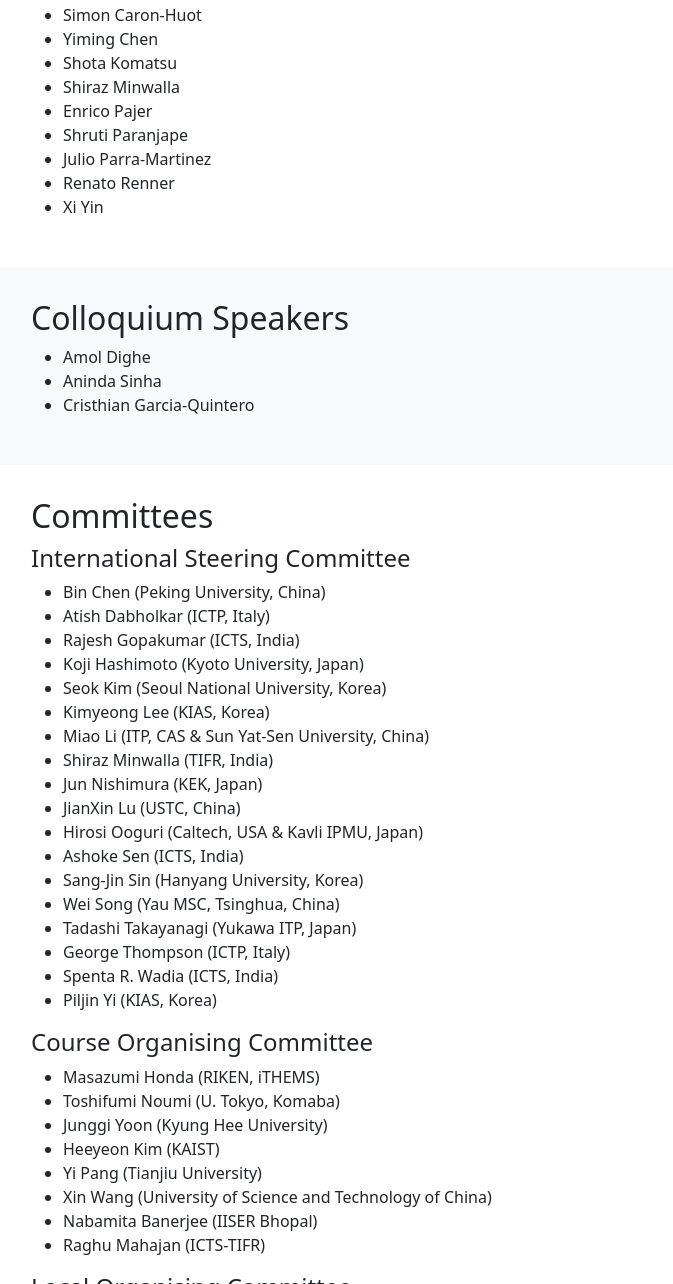
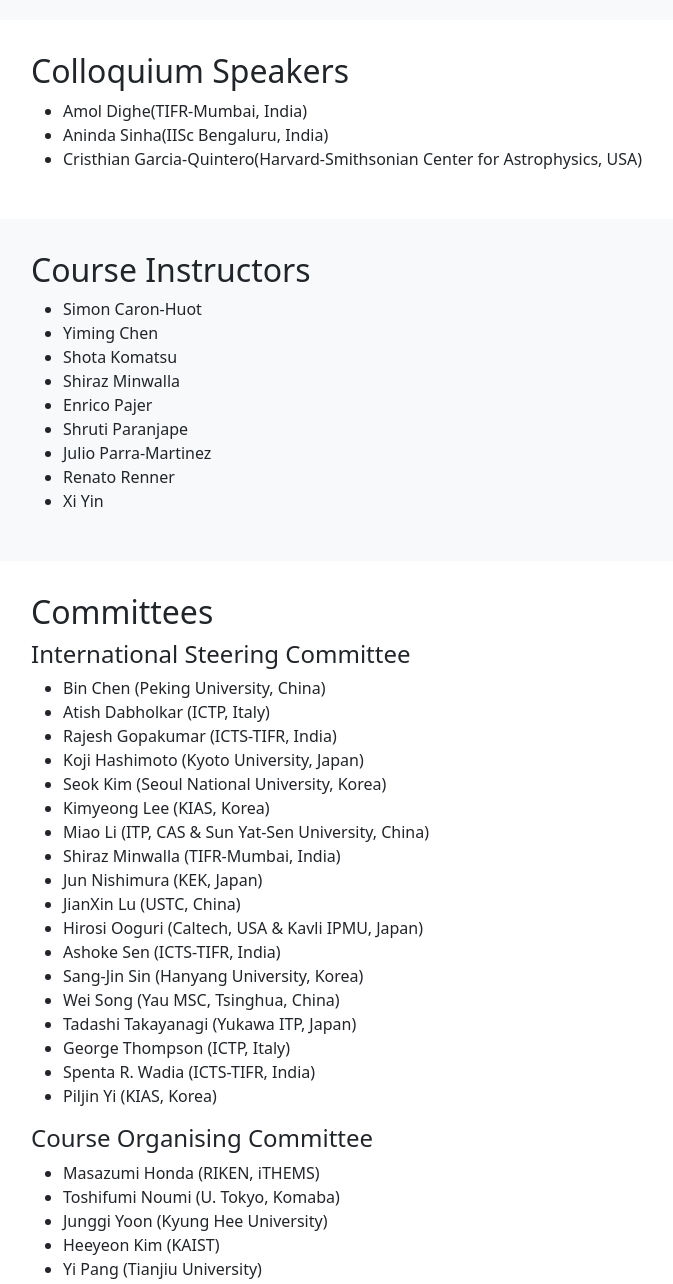
Before and after one commit to asianwinterschool20/asianwinterschool20.github.io, a plain HTML site: page index.html in a window 1280 px wide. Shown: the part 872-2156 px from the top of the page, without its empty margins (51-724 px from the left). Drawn offline with nearby package versions, Linux system fonts and the light colour scheme.

Commit message:
some corrections

```diff
--- a/index.html
+++ b/index.html
@@ -58,7 +58,7 @@
   <section id="about" class="section">
     <div class="container">
       <h2>About</h2>
-      <p>The Asian Winter School at IISER Bhopal will bring together researchers and students from across Asia for lectures and discussions on theoretical physics topics. The event aims to foster collaboration and exchange of ideas.</p>
+      <p>The Asian Winter School (AWS) on Strings, Particles, and Cosmology is a pan-Asian initiative by high-energy theorists from China, India, Japan, and Korea. It provides young researchers in Asia an opportunity to learn about recent developments in high-energy theory from leading experts. Now in its 20th edition, the school is aimed at advanced graduate students, postdoctoral fellows, and active researchers. It offers a platform for participants to engage in discussions with world experts and to foster collaborations with peers from different countries, continuing a tradition of building a vibrant regional community in theoretical physics. The organisers are indebtedly grateful to the Murty Trust for generously funding the current Indian chapter of the Asian Winter School.</p>
     </div>
   </section>
 
@@ -76,7 +76,18 @@
     </div>
   </section>
 
-  <section id="instructors" class="section">
+  <section id="colloquium" class="section">
+    <div class="container">
+      <h2>Colloquium Speakers</h2>
+      <ul>
+        <li>Amol Dighe(TIFR-Mumbai, India)</li>
+        <li>Aninda Sinha(IISc Bengaluru, India)</li>
+        <li>Cristhian Garcia-Quintero(Harvard-Smithsonian Center for Astrophysics, USA)</li>
+      </ul>
+    </div>
+  </section>
+
+  <section id="instructors" class="section bg-light">
     <div class="container">
       <h2>Course Instructors</h2>
       <ul>
@@ -93,17 +104,6 @@
     </div>
   </section>
 
-  <section id="colloquium" class="section bg-light">
-    <div class="container">
-      <h2>Colloquium Speakers</h2>
-      <ul>
-        <li>Amol Dighe</li>
-        <li>Aninda Sinha</li>
-        <li>Cristhian Garcia-Quintero</li>
-      </ul>
-    </div>
-  </section>
-
   <section id="committees" class="section">
     <div class="container">
       <h2>Committees</h2>
@@ -111,21 +111,21 @@
       <ul>
         <li>Bin Chen (Peking University, China)</li>
         <li>Atish Dabholkar (ICTP, Italy)</li>
-        <li>Rajesh Gopakumar (ICTS, India)</li>
+        <li>Rajesh Gopakumar (ICTS-TIFR, India)</li>
         <li>Koji Hashimoto (Kyoto University, Japan)</li>
         <li>Seok Kim (Seoul National University, Korea)</li>
         <li>Kimyeong Lee (KIAS, Korea)</li>
         <li>Miao Li (ITP, CAS & Sun Yat-Sen University, China)</li>
-        <li>Shiraz Minwalla (TIFR, India)</li>
+        <li>Shiraz Minwalla (TIFR-Mumbai, India)</li>
         <li>Jun Nishimura (KEK, Japan)</li>
         <li>JianXin Lu (USTC, China)</li>
         <li>Hirosi Ooguri (Caltech, USA & Kavli IPMU, Japan)</li>
-        <li>Ashoke Sen (ICTS, India)</li>
+        <li>Ashoke Sen (ICTS-TIFR, India)</li>
         <li>Sang-Jin Sin (Hanyang University, Korea)</li>
         <li>Wei Song (Yau MSC, Tsinghua, China)</li>
         <li>Tadashi Takayanagi (Yukawa ITP, Japan)</li>
         <li>George Thompson (ICTP, Italy)</li>
-        <li>Spenta R. Wadia (ICTS, India)</li>
+        <li>Spenta R. Wadia (ICTS-TIFR, India)</li>
         <li>Piljin Yi (KIAS, Korea)</li>
       </ul>
       <h4>Course Organising Committee</h4>
```
